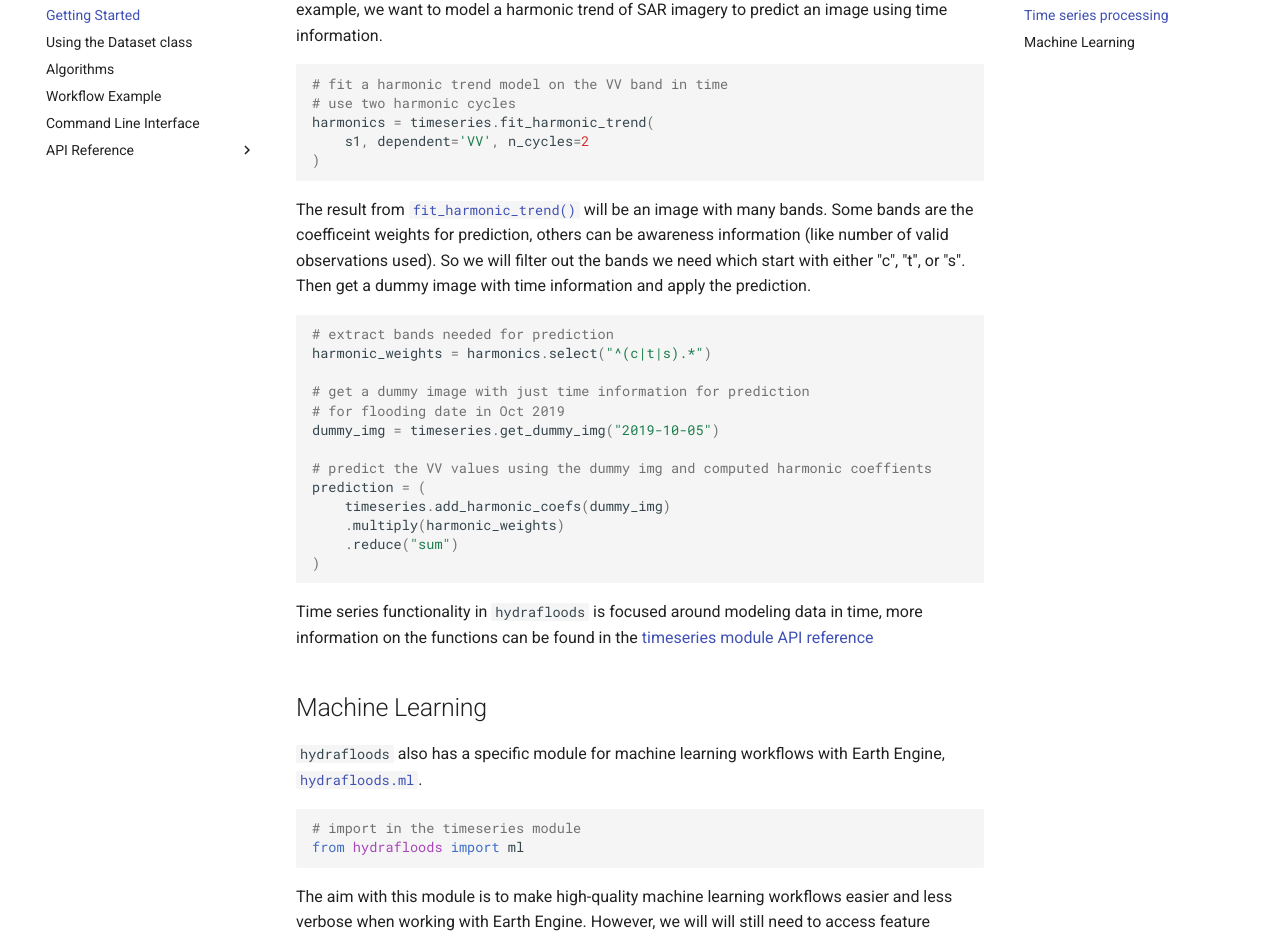
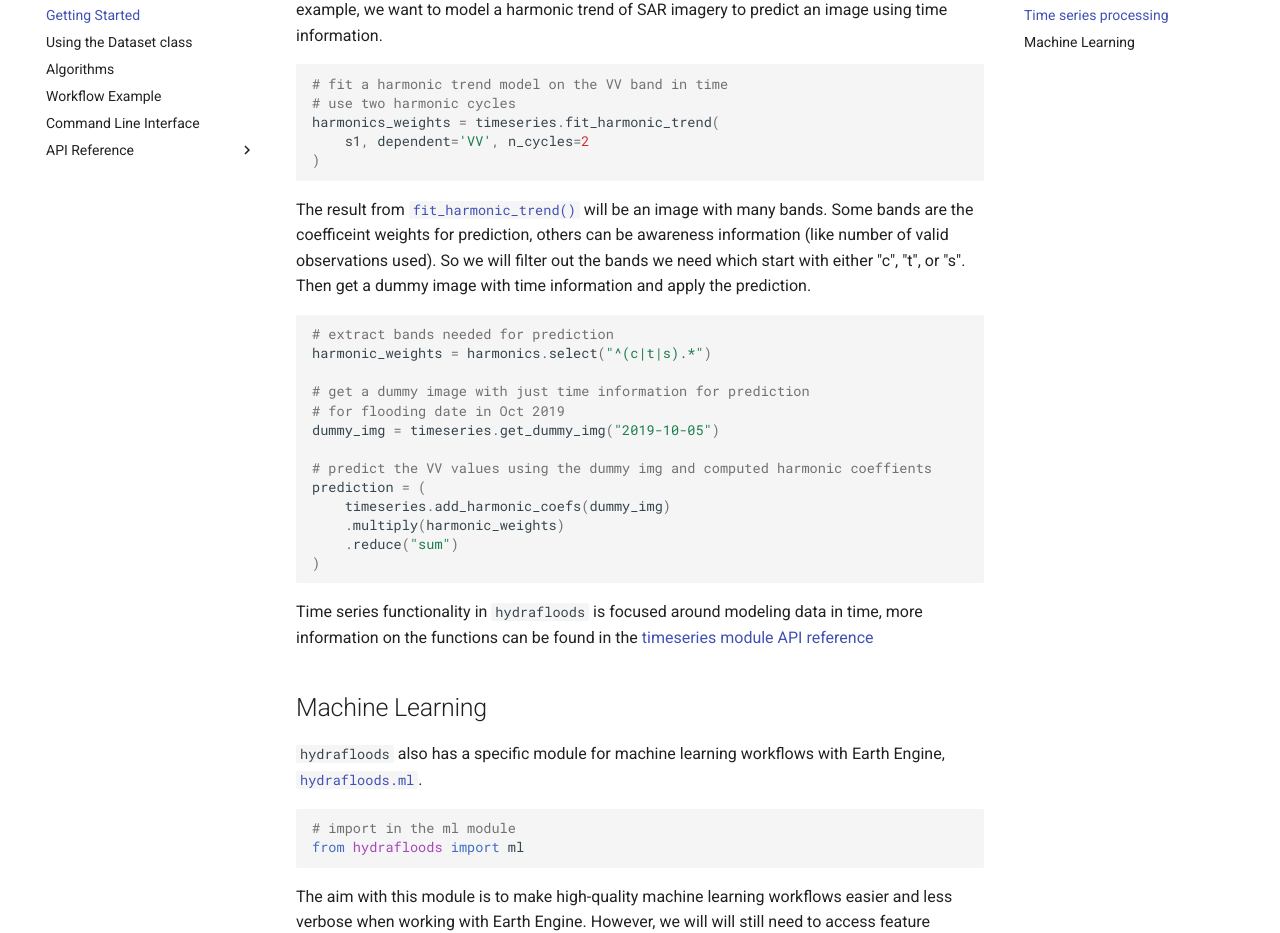
Before and after one commit to Servir-Mekong/hydra-floods, an MkDocs documentation site: the page built from docs/getting-started.md, in a window 1280 px wide and 1400 px high, scrolled down 2566 px. Shown: the part 147-1080 px from the top of the window. Built offline with MkDocs 1.6.1 and Material for MkDocs 9.7.7, drawn with Linux system fonts in a browser that asks for light colours.

Commit message:
fixing example variable names

````diff
--- a/docs/getting-started.md
+++ b/docs/getting-started.md
@@ -102,7 +102,7 @@ Now that we have our time series of data, we can begin to model some temporal in
 ```python
 # fit a harmonic trend model on the VV band in time
 # use two harmonic cycles
-harmonics = timeseries.fit_harmonic_trend(
+harmonics_weights = timeseries.fit_harmonic_trend(
     s1, dependent='VV', n_cycles=2
 )
 ```
@@ -133,7 +133,7 @@ Time series functionality in `hydrafloods` is focused around modeling data in ti
 `hydrafloods` also has a specific module for machine learning workflows with Earth Engine, [`hydrafloods.ml`](/ml/).
 
 ```python
-# import in the timeseries module
+# import in the ml module
 from hydrafloods import ml
 ```
 
````
